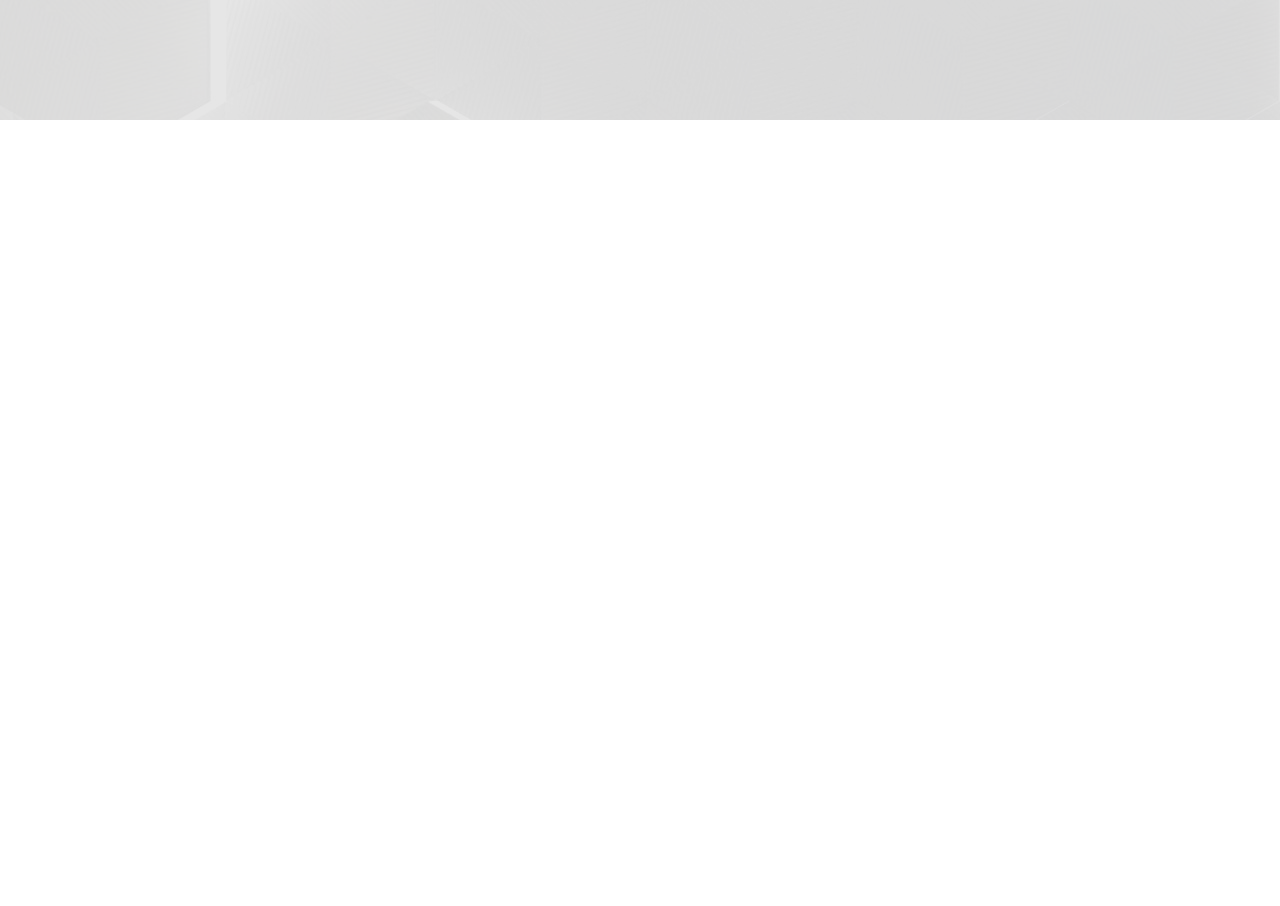
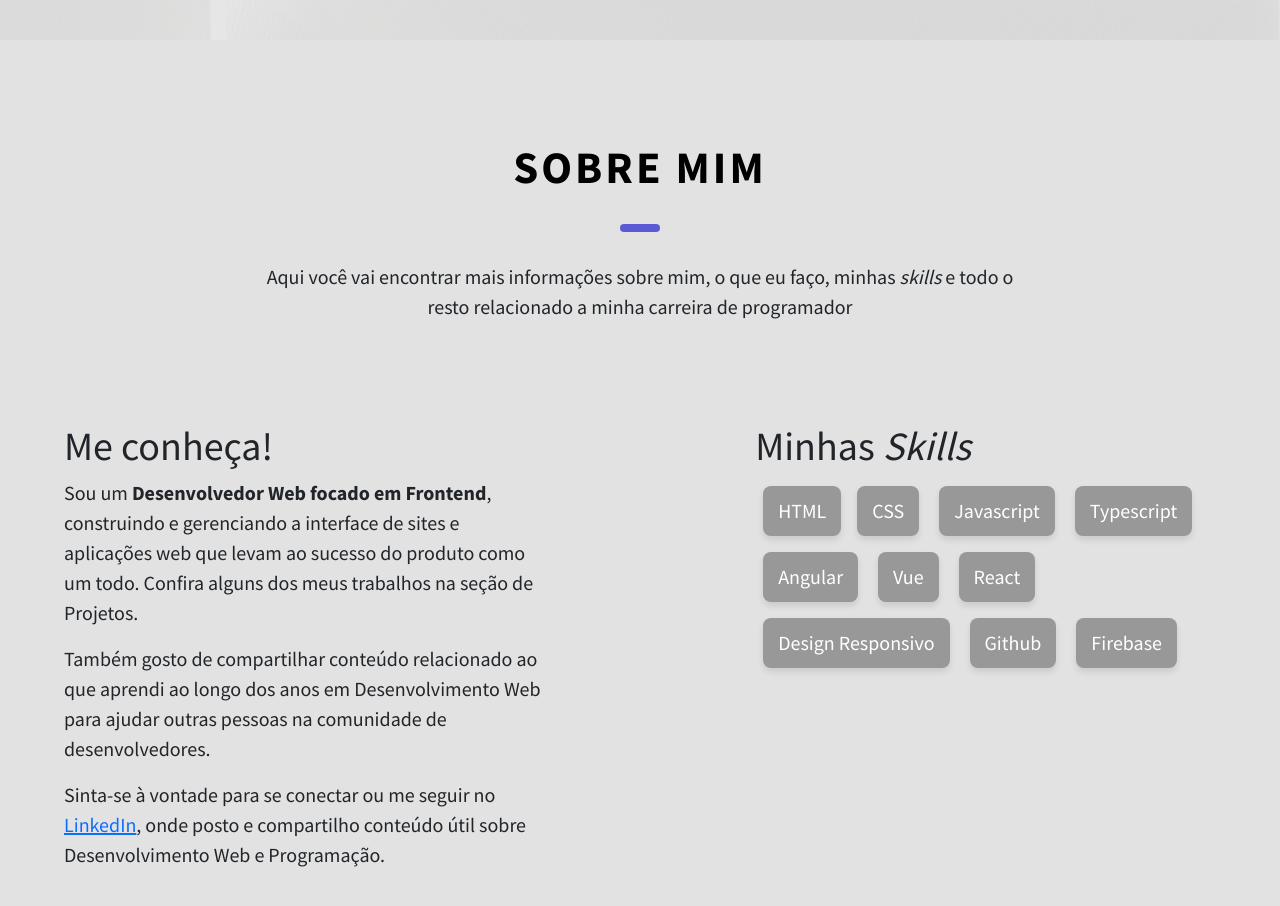
Before and after one commit to brgomesz/Portif-lio, a React (Create React App) app: page / in a window 1280 px wide. Shown: the part 760-1666 px from the top of the page. Built offline with nearby package versions, Linux system fonts and the light colour scheme.

Commit message:
Criação da seção 'Sobre'

```diff
--- a/src/App.css
+++ b/src/App.css
@@ -32,42 +32,96 @@
 }
 
 .div-home {
-  height: 800px;
-  background-color: rgb(223, 223, 223);
+  background-image: url("./imagens/hexagono-cinza.png");
+  height: 90vh;
+}
+
+.div-sobre {
+  height: 130vh;
+  background-color: rgb(226, 226, 226);
+  display: flex;
+}
+
+.div-home,
+.div-sobre {
   display: flex;
   justify-content: center;
-  background-image: url('./imagens/hexagono-cinza.png');
 }
 
 .conteudo-home {
+  font-size: 25px;
+  padding-top: 250px;
+}
+
+.conteudo-sobre {
+  padding-top: 100px;
+  font-size: 20px;
+}
+.conteudo-home,
+.conteudo-sobre {
   justify-items: center;
   text-align: center;
-  font-size: 25px;
-  padding-top: 200px;
 }
-.descricao-home {
+
+.descricao-home,
+.descricao-sobre {
   width: 60%;
   margin-bottom: 100px;
 }
 
-.titulo-home h1 {
-  font-size: 60px;
-  font-weight: 800;
+.titulo-home h1,
+.titulo h1 {
+  font-weight: 1000;
+  color: black;
   letter-spacing: 3px;
-  color: black;
 }
 
-.div-sobre {
-  height: 800px;
-  background-color: rgb(255, 255, 255);
+.titulo-home h1 {
+  font-size: 64px;
 }
 
-.avatar{
+.titulo h1 {
+  font-size: 45px;
+}
+
+.conteudo-sobre-interno {
+  display: flex;
+  width: 90%;
+  align-content: start;
+}
+
+.conteudo-sobre-interno-esquerda {
+  width: 42%;
+  text-align: left;
+}
+
+.conteudo-sobre-interno-direita {
+  width: 40%;
+  margin-left: auto;
+  text-align: left;
+}
+
+.skill {
+  display: inline-block;
+  background-color: rgb(153, 152, 152);
+  margin: 8px;
+  padding: 10px 15px;
+  border-radius: 8px;
+  box-shadow: 0 4px 6px rgba(0, 0, 0, 0.1);
+  color: white;
+  transition: transform 0.3s;
+}
+
+.skill:hover {
+  transform: translateY(-5px);
+}
+
+.avatar {
   width: 60px;
   border: solid 3px var(--primaria);
 }
 
-.botao-home{
+.botao-home {
   width: 200px;
   height: 50px;
   border-radius: 10px;
@@ -77,6 +131,14 @@
   transition: 0.3s;
 }
 
-.botao-home:hover{
+.botao-home:hover {
   transform: translateY(-5px);
 }
+
+.componente-divisor {
+  background-color: var(--primaria);
+  width: 40px;
+  height: 8px;
+  border-radius: 10px;
+  margin: 30px auto;
+}
--- a/src/paginas/Home.js
+++ b/src/paginas/Home.js
@@ -12,14 +12,64 @@
             <h1>OLÁ, SOU O BRUNO RODRIGUES</h1>
           </div>
           <div className="descricao-home">
-          <p>Desenvolvedor front end que sabe bastante sobre Angular, alguma coisa sobre Vue e está iniciando seus estudos em React</p>
+            <p>
+              Desenvolvedor front-end especializado em criar sites responsivos e
+              intuitivos, proporcionando eficiência e funcionalidade.
+            </p>
           </div>
           <button className="botao-home">Projetos</button>
         </div>
       </div>
       <div className="div-sobre">
         <div className="conteudo-sobre">
-            <p></p>
+          <div className="titulo">
+            <h1>SOBRE MIM</h1>
+            <div className="componente-divisor"></div>
+          </div>
+          <div className="descricao-sobre">
+            <p>
+              Aqui você vai encontrar mais informações sobre mim, o que eu faço,
+              minhas <i>skills</i> e todo o resto relacionado a minha carreira
+              de programador
+            </p>
+          </div>
+          <div className="conteudo-sobre-interno">
+            <div className="conteudo-sobre-interno-esquerda">
+              <h1>Me conheça! </h1>
+              <p>
+                Sou um <b>Desenvolvedor Web focado em Frontend</b>, construindo
+                e gerenciando a interface de sites e aplicações web que levam ao
+                sucesso do produto como um todo. Confira alguns dos meus
+                trabalhos na seção de Projetos.
+              </p>
+              <p>
+                Também gosto de compartilhar conteúdo relacionado ao que aprendi
+                ao longo dos anos em Desenvolvimento Web para ajudar outras
+                pessoas na comunidade de desenvolvedores.
+              </p>
+              <p>
+                Sinta-se à vontade para se conectar ou me seguir no{" "}
+                <a target="_blank" href="https://www.linkedin.com/in/bruno-rodrigues-609146181/">LinkedIn</a>, onde posto e
+                compartilho conteúdo útil sobre Desenvolvimento Web e
+                Programação.
+              </p>
+            </div>
+            <div className="conteudo-sobre-interno-direita">
+              <h1>
+                Minhas <i>Skills</i>
+              </h1>
+              <div className="skill">HTML</div>
+              <div className="skill">CSS</div>{" "}
+              <div className="skill">Javascript</div>{" "}
+              <div className="skill">Typescript</div>{" "}
+              <div className="skill">Angular</div>{" "}
+              <div className="skill">Vue</div>{" "}
+              <div className="skill">React</div>{" "}
+              <div className="skill">Design Responsivo</div>{" "}
+              <div className="skill">Github</div>{" "}
+              <div className="skill">Firebase</div>
+            </div>
+          </div>
         </div>
       </div>
     </div>
```
Lines whose indentation alone changed are shown as unchanged.
